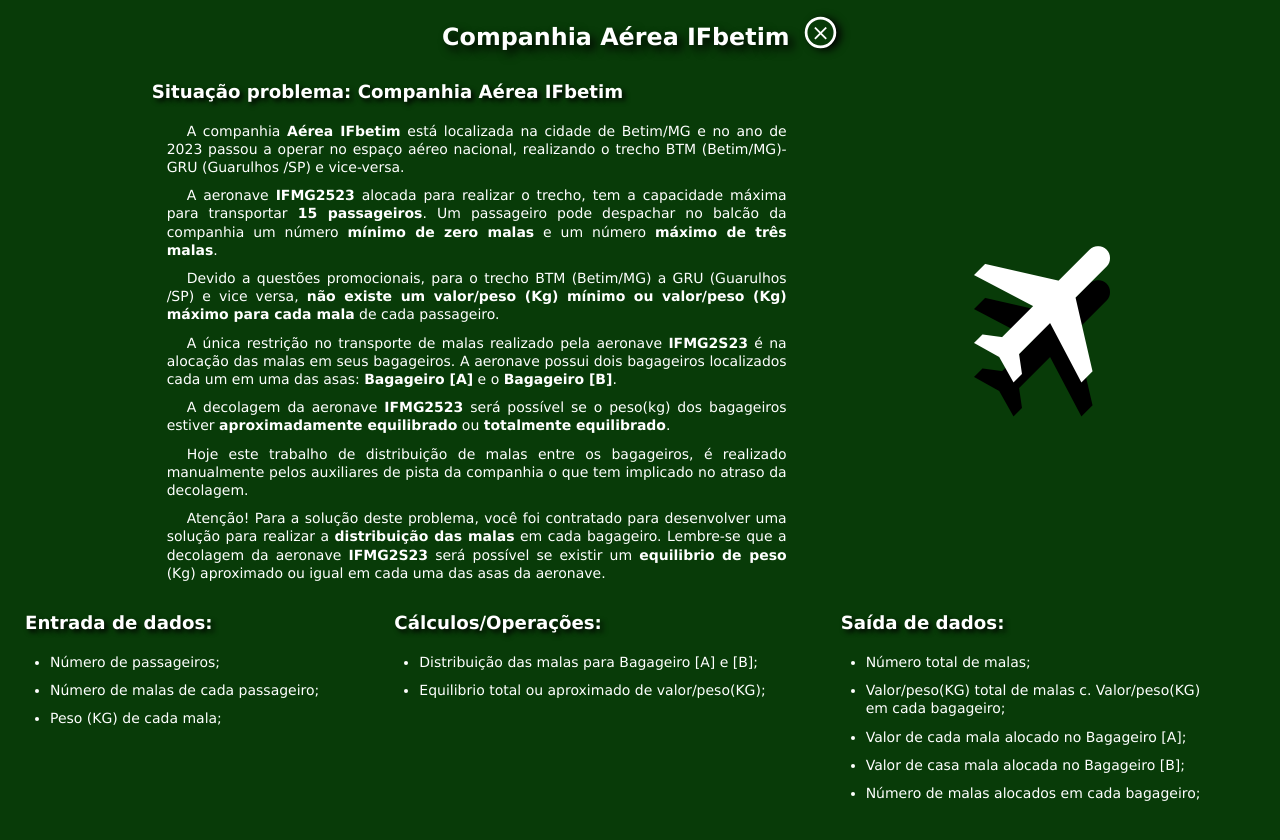
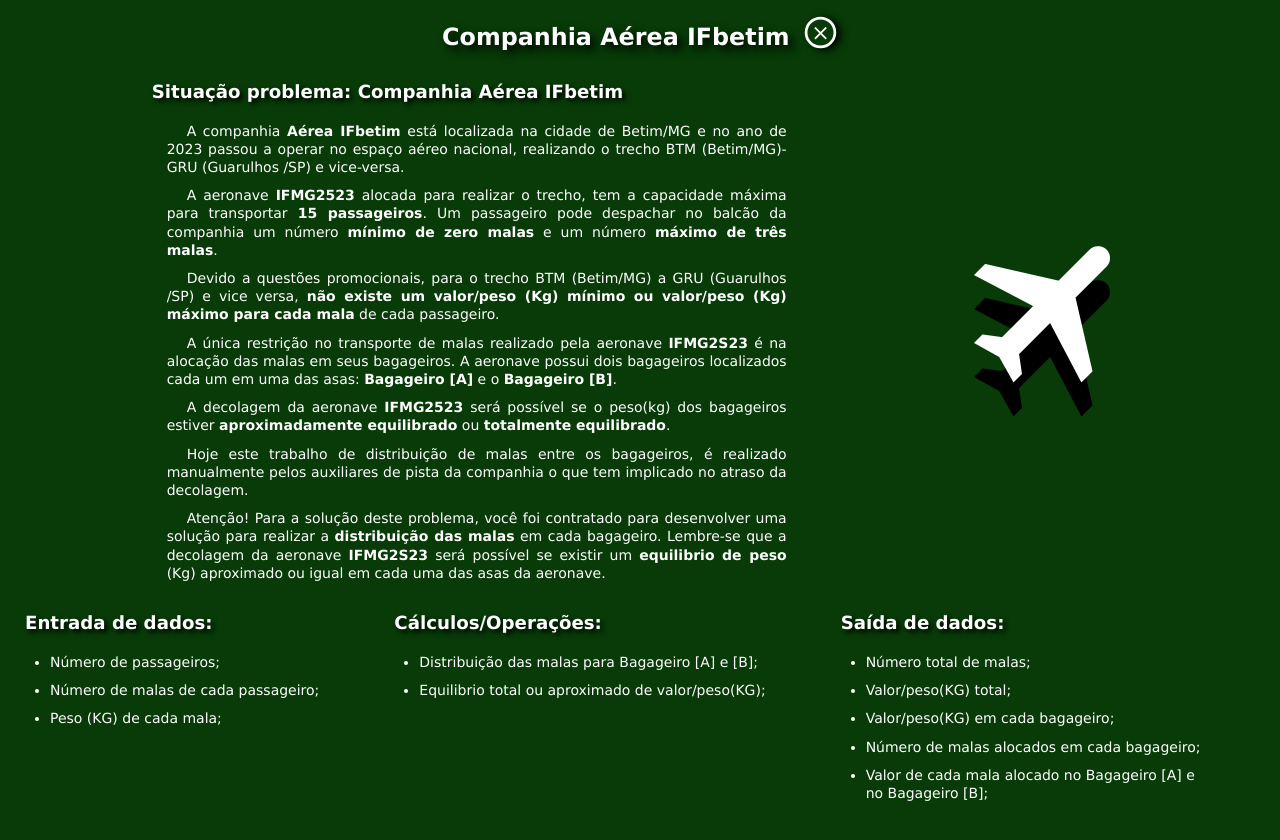
Before and after one commit to julio7745/CompanhiaAereaIFbetim, a plain HTML site: page index.html in a window 1280 px wide. Both pictures are taken after a click on the button "question_mark". Drawn offline with Linux system fonts and the light colour scheme.

Commit message:
Update index.html

```diff
--- a/index.html
+++ b/index.html
@@ -55,11 +55,11 @@
             <div class="contain">
                 <h2>Saída de dados:</h2>
                 <ul>
-                    <li> Número total de malas;</li>
-                    <li>Valor/peso(KG) total de malas c. Valor/peso(KG) em cada bagageiro;</li>
-                    <li>Valor de cada mala alocado no Bagageiro [A];</li>
-                    <li>Valor de casa mala alocada no Bagageiro [B];</li>
+                    <li>Número total de malas;</li>
+                    <li>Valor/peso(KG) total;</li>
+                    <li>Valor/peso(KG) em cada bagageiro;</li>
                     <li>Número de malas alocados em cada bagageiro;</li>
+                    <li>Valor de cada mala alocado no Bagageiro [A] e no Bagageiro [B];</li>
                 </ul>
             </div>
         </div>
```
